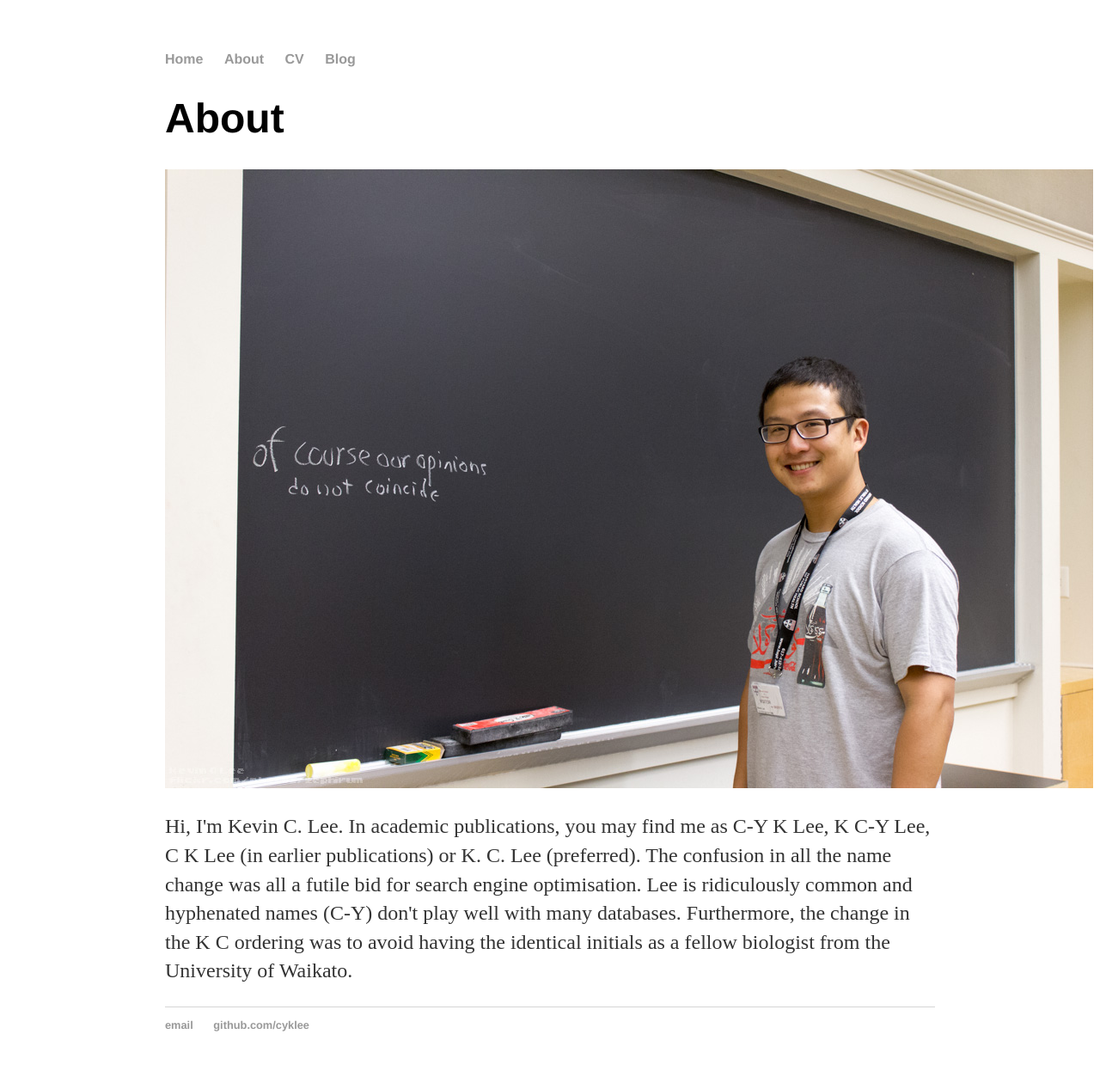
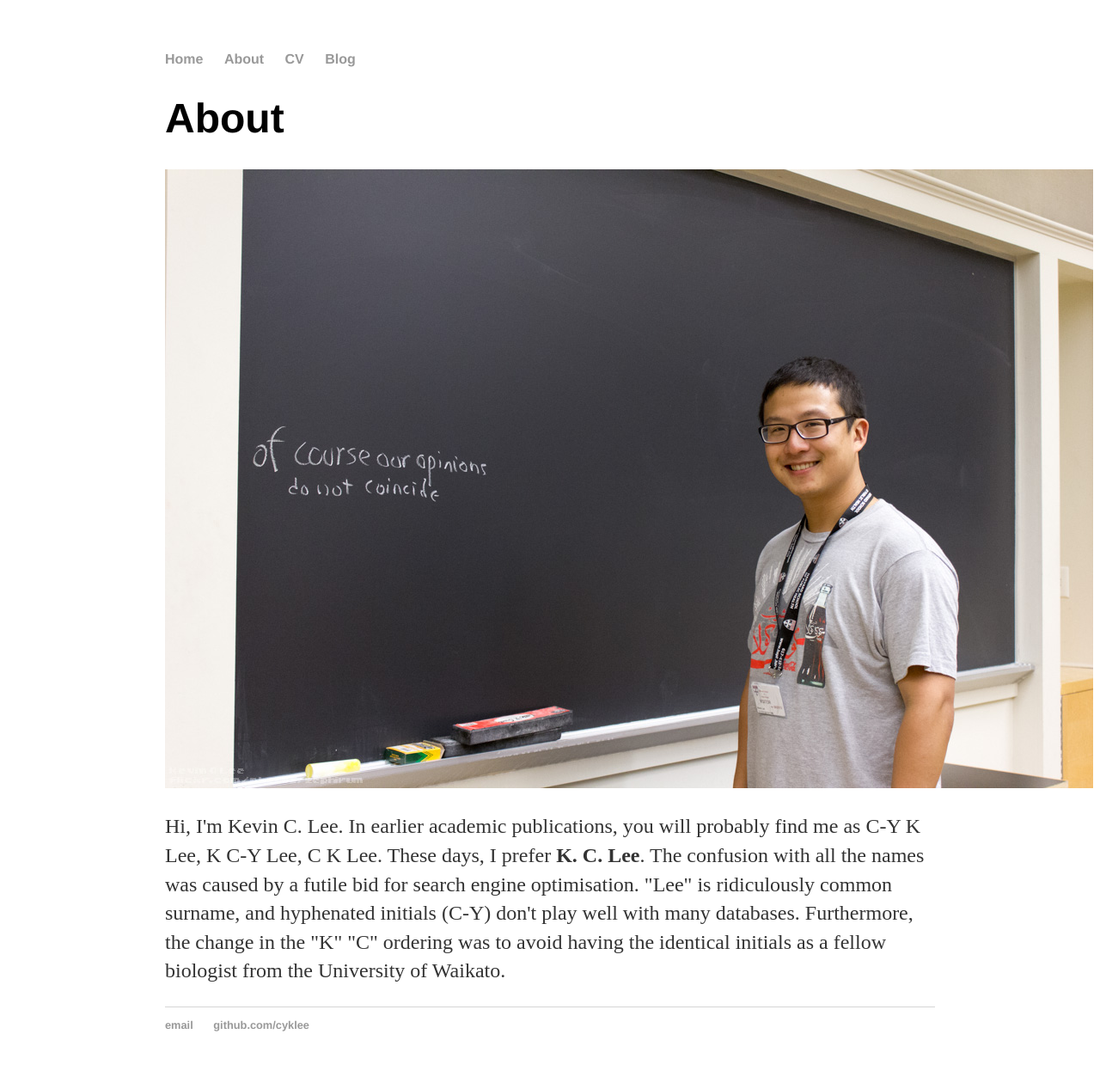
Before and after one commit to cyklee/cyklee.github.io, a Jekyll site: the page built from about/index.html, in a window 1280 px wide. Shown: the whole page at 86% size. Built offline with Jekyll 4.4.1, drawn with Linux system fonts in a browser that asks for light colours.

Commit message:
Update index.html

```diff
--- a/about/index.html
+++ b/about/index.html
@@ -5,6 +5,6 @@ title: Kevin C Lee - about
 <div class="blurb">
   <h1>About</h1>
   <img src="pt.jpg" alt="Mug">
-<p>Hi, I'm Kevin C. Lee. In academic publications, you may find me as C-Y K Lee, K C-Y Lee, C K Lee (in earlier publications) or K. C. Lee (preferred). The confusion in all the name change was all a futile bid for search engine optimisation. Lee is ridiculously common and hyphenated names (C-Y) don't play well with many databases. Furthermore, the change in the K C ordering was to avoid having the identical initials as a fellow biologist from the University of Waikato.</p>
+<p>Hi, I'm Kevin C. Lee. In earlier academic publications, you will probably find me as C-Y K Lee, K C-Y Lee, C K Lee. These days, I prefer <b>K. C. Lee</b>. The confusion with all the names was caused by a futile bid for search engine optimisation. "Lee" is ridiculously common surname, and hyphenated initials (C-Y) don't play well with many databases. Furthermore, the change in the "K" "C" ordering was to avoid having the identical initials as a fellow biologist from the University of Waikato.</p>
 
 </div><!-- /.blurb -->
```
